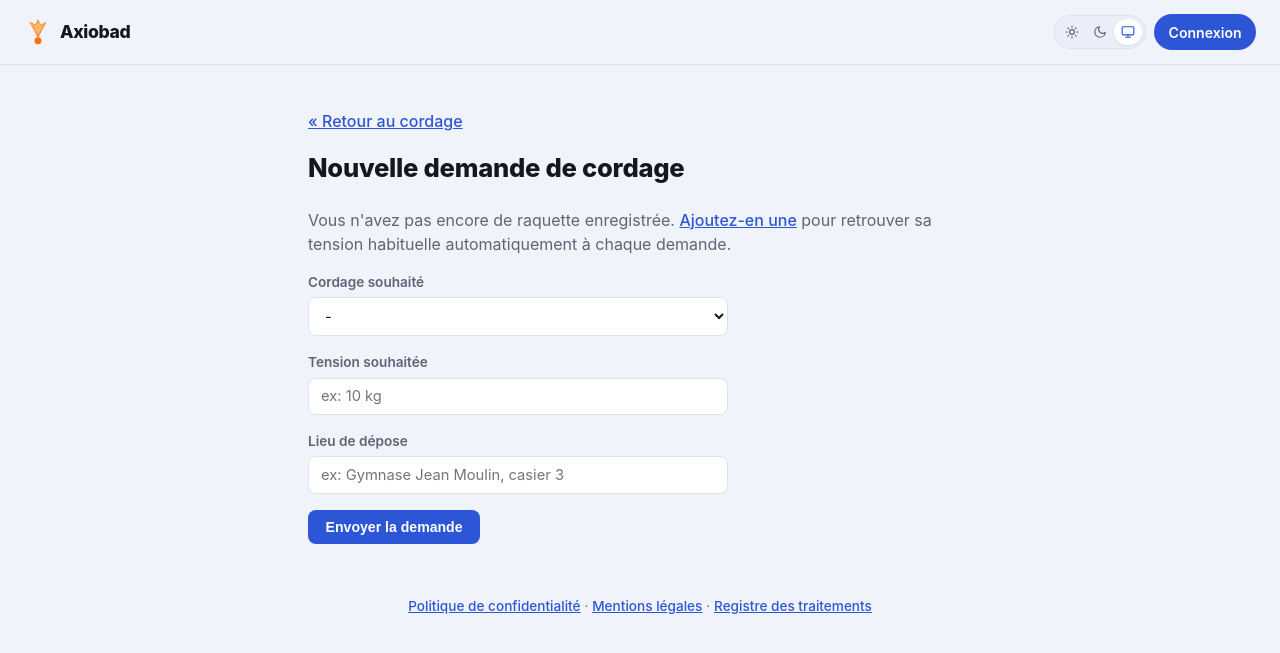
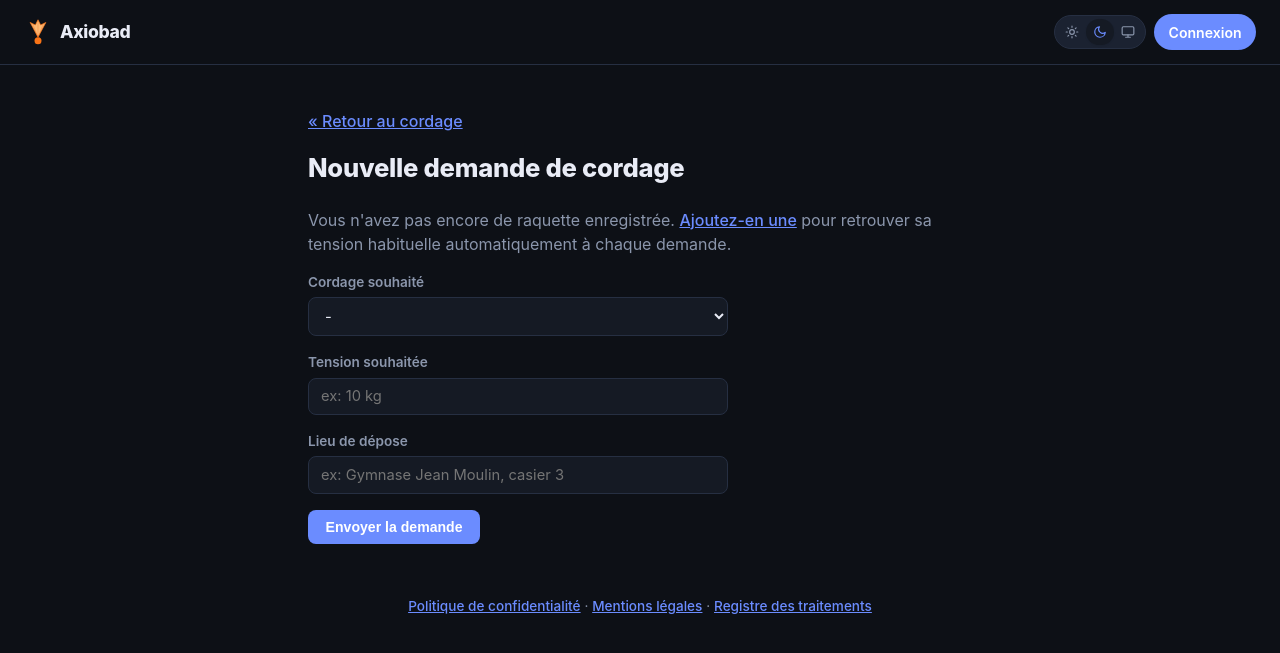
Before and after one commit to tfageo18/Axiobad, a Symfony app: template templates/cordage/form.html.twig in a window 1280 px wide. Shown: the top 653 px of the page. Run offline with Twig, Linux system fonts and the light colour scheme; the template is opened without the code that fills it, so the values that code supplies are empty; some libraries are stand-ins or nearby versions.

Commit message:
Thème sombre par défaut
Tant que le licencié n'a pas fait de choix explicite (clair, ou suivre
le système), l'application s'affiche en sombre plutôt que de suivre la
préférence système. Le sélecteur de thème reste inchangé, avec
l'option « Système » toujours disponible.

Co-Authored-By: Claude Sonnet 5 <noreply@anthropic.com>
Claude-Session: https://claude.ai/code/session_017PV9UJMtMeH9QRYZ4We7uC

```diff
--- a/templates/base.html.twig
+++ b/templates/base.html.twig
@@ -3,12 +3,12 @@
     <head>
         <meta charset="UTF-8">
         <script>
-            // Applique le thème sauvegardé avant le premier rendu, pour éviter un flash de la
-            // mauvaise palette (l'attribut data-theme n'est posé que si l'utilisateur a fait un
-            // choix explicite — sinon on laisse la préférence système décider, voir le CSS).
+            // Applique le thème avant le premier rendu, pour éviter un flash de la mauvaise
+            // palette. Thème sombre par défaut tant que l'utilisateur n'a pas fait de choix
+            // explicite (clair, ou suivre le système).
             (function () {
                 try {
-                    var theme = localStorage.getItem('axiobad-theme');
+                    var theme = localStorage.getItem('axiobad-theme') || 'dark';
                     if ('light' === theme || 'dark' === theme) {
                         document.documentElement.setAttribute('data-theme', theme);
                     }
@@ -20,7 +20,7 @@
         <link rel="icon" type="image/svg+xml" href="{{ asset('favicon.svg') }}">
         <link rel="manifest" href="{{ asset('manifest.webmanifest') }}">
         <link rel="apple-touch-icon" href="{{ asset('icons/apple-touch-icon.png') }}">
-        <meta name="theme-color" content="#2c56d6">
+        <meta name="theme-color" content="#151a24">
         <meta name="apple-mobile-web-app-capable" content="yes">
         <meta name="apple-mobile-web-app-status-bar-style" content="black-translucent">
         <meta name="apple-mobile-web-app-title" content="Axiobad">
@@ -740,7 +740,7 @@
                     if (bouton) { bouton.classList.toggle('active', m === mode); }
                 });
             }
-            majBoutonsTheme(localStorage.getItem('axiobad-theme') || 'system');
+            majBoutonsTheme(localStorage.getItem('axiobad-theme') || 'dark');
 
             function ouvrirMenuMobile() {
                 document.getElementById('app').classList.add('mobile-open');
```
Also changed, not shown: public/manifest.webmanifest.
